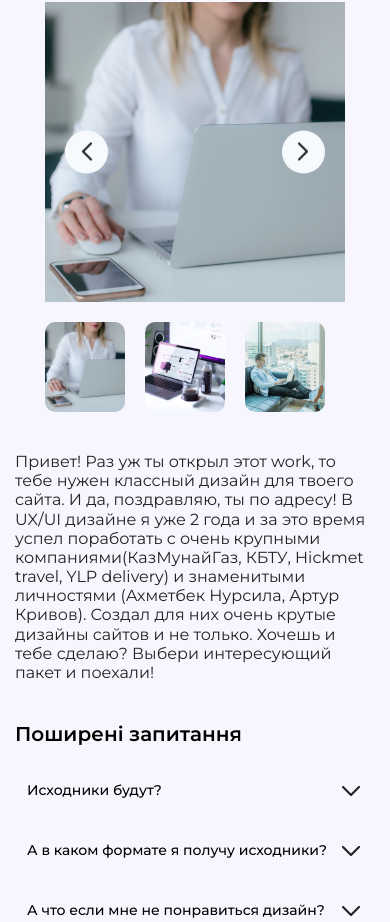
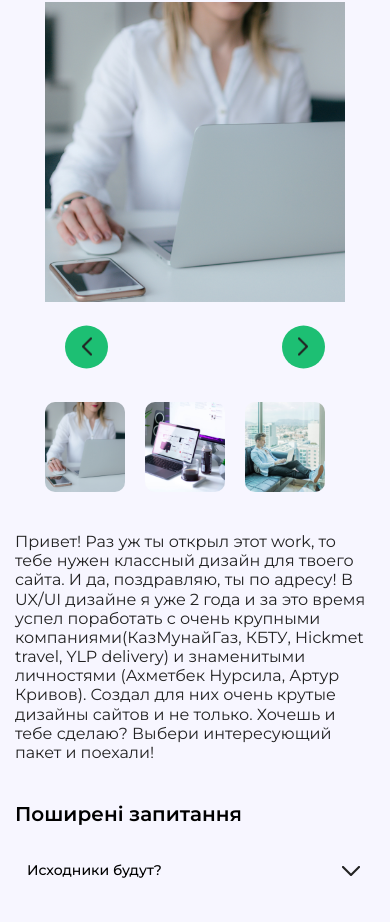
Before and after one commit to Pazhiloi/freelance-marketplace, a React (Create React App) app: page /work in a window 390 px wide. Shown: the part 876-1798 px from the top of the page. Built offline with nearby package versions, Linux system fonts and the light colour scheme.

Commit message:
redesign the slider buttons and carousel in @media 430px

```diff
--- a/src/app/components/ui/Slider/Slider.module.scss
+++ b/src/app/components/ui/Slider/Slider.module.scss
@@ -117,6 +117,12 @@
   .imageWrapper{
     height: 300px;
   }
+  .carousel{
+    margin-top: 100px;
+  }
+  .prev, .next{
+    top: 115%;
+  }
 }
 
 @media(max-width: 360px){
--- a/src/app/components/ui/Slider/SliderBtn/SliderBtn.module.scss
+++ b/src/app/components/ui/Slider/SliderBtn/SliderBtn.module.scss
@@ -9,3 +9,9 @@
   border-radius: 50%;
   background: #F6FAFD
 }
+
+@media(max-width: 430px){
+  .btnWrapper{
+    background: #1dbf73;
+  }
+}
```
